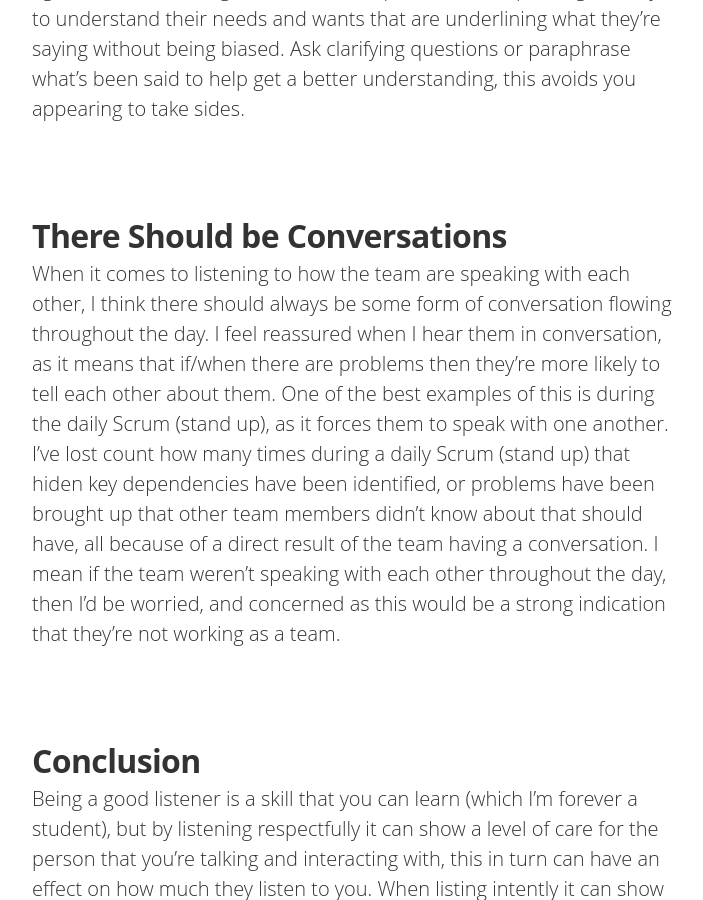
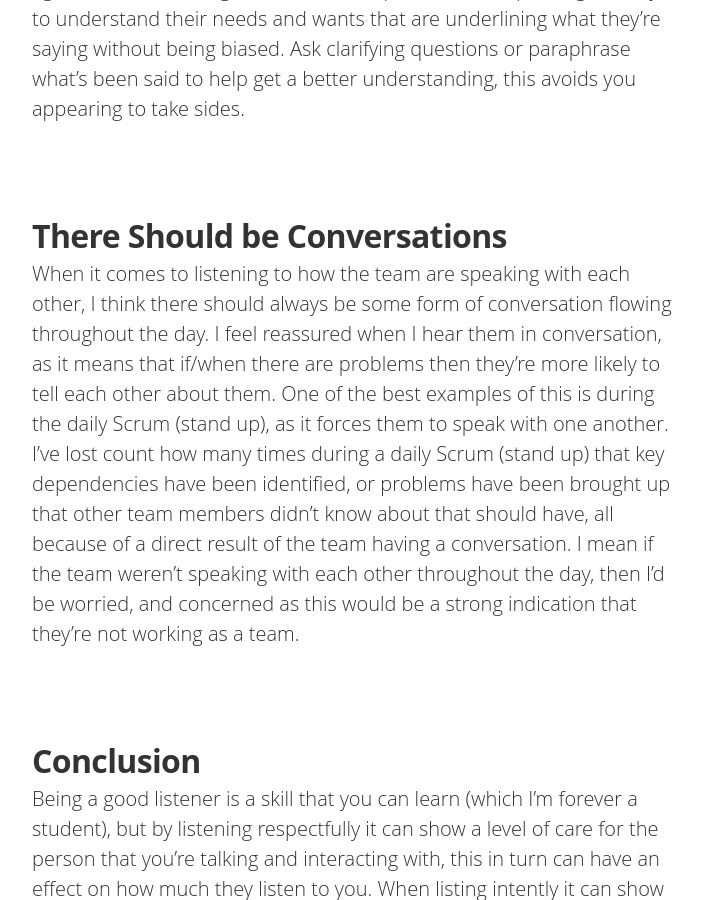
Before and after one commit to IamJackReed/JackReed, a Jekyll site: the page built from _posts/2017-08-05-high-performing-agile-teams-&-the-downside-of-collaboration.markdown, in a window 1280 px wide and 900 px high, scrolled down 3781 px. Shown: the whole window, without its empty margins (288-991 px from the left). Built offline with Jekyll 4.4.1, drawn with Linux system fonts in a browser that asks for light colours; nearby versions of some CDN libraries; some web fonts are replaced; comment, search, counter and statistics services are not loaded.

Commit message:
Update 2017-08-05-high-performing-agile-teams-&-the-downside-of-collaboration.markdown

```diff
--- a/_posts/2017-08-05-high-performing-agile-teams-&-the-downside-of-collaboration.markdown
+++ b/_posts/2017-08-05-high-performing-agile-teams-&-the-downside-of-collaboration.markdown
@@ -30,7 +30,7 @@ image2: /assets/article_images/2017-08-05-high-performing-agile-teams-&-the-down
 <span style="color:#00000; font-family: 'open sans'; font-size: 1em; font-size: 20px; font-weight: 200; hyphens: none;">Pay attention to body language too and the tones of voices being used, are they uncomfortable, relaxed, angry, upset, excited? Just remember that before making any slight interventions, it's important to get a good understanding of any differences before attempting to help get an agreeable solution. Again, focus on the person who’s speaking, and try to understand their needs and wants that are underlining what they're saying without being biased. Ask clarifying questions or paraphrase what's been said to help get a better understanding, this avoids you appearing to take sides.
 
 # There Should be Conversations
-<span style="color:#00000; font-family: 'open sans'; font-size: 1em; font-size: 20px; font-weight: 200; hyphens: none;">When it comes to listening to how the team are speaking with each other, I think there should always be some form of conversation flowing throughout the day. I feel reassured when I hear them in conversation, as it means that if/when there are problems then they're more likely to tell each other about them. One of the best examples of this is during the daily Scrum (stand up), as it forces them to speak with one another. I've lost count how many times during a daily Scrum (stand up) that hiden key dependencies have been identified, or problems have been brought up that other team members didn't know about that should have, all because of a direct result of the team having a conversation. I mean if the team weren't speaking with each other throughout the day, then I'd be worried, and concerned as this would be a strong indication that they're not working as a team.
+<span style="color:#00000; font-family: 'open sans'; font-size: 1em; font-size: 20px; font-weight: 200; hyphens: none;">When it comes to listening to how the team are speaking with each other, I think there should always be some form of conversation flowing throughout the day. I feel reassured when I hear them in conversation, as it means that if/when there are problems then they're more likely to tell each other about them. One of the best examples of this is during the daily Scrum (stand up), as it forces them to speak with one another. I've lost count how many times during a daily Scrum (stand up) that key dependencies have been identified, or problems have been brought up that other team members didn't know about that should have, all because of a direct result of the team having a conversation. I mean if the team weren't speaking with each other throughout the day, then I'd be worried, and concerned as this would be a strong indication that they're not working as a team.
 
 # Conclusion
 <span style="color:#00000; font-family: 'open sans'; font-size: 1em; font-size: 20px; font-weight: 200; hyphens: none;">Being a good listener is a skill that you can learn (which I'm forever a student), but by listening respectfully it can show a level of care for the person that you're talking and interacting with, this in turn can have an effect on how much they listen to you. When listing intently it can show that you actually care about their concerns, and that you're generally interested in helping them, and as a result you'll be in a far better position in being able to influence them as an individual, and as a team member when providing them with any feedback.
```
